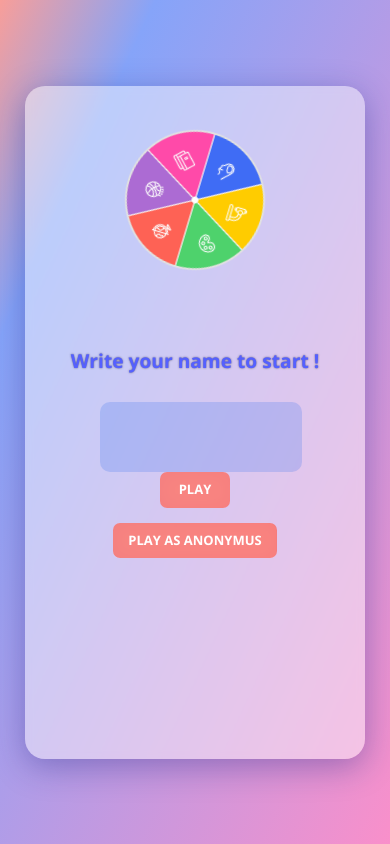
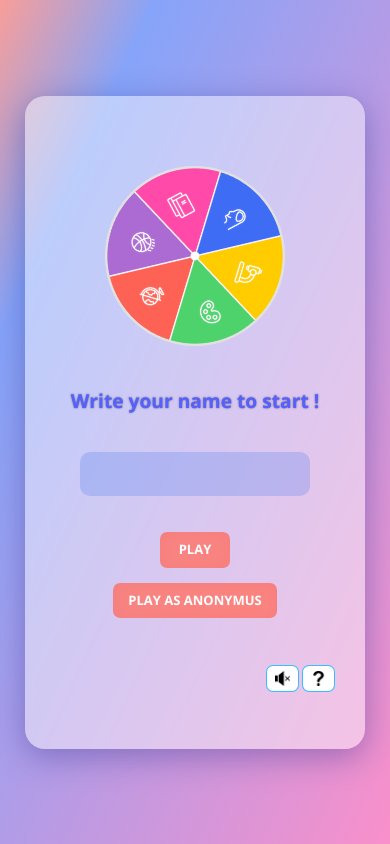
Before and after one commit to masters-of-the-universee/triwow, a React (Create React App) app: page / in a window 390 px wide. Built offline with nearby package versions, Linux system fonts and the light colour scheme; no server answers.

Commit message:
Added buttons and changes on responsiveness

```diff
--- a/src/views/login-page/login-page.js
+++ b/src/views/login-page/login-page.js
@@ -5,6 +5,15 @@ import circlePng from '../../assets/circle.png';
 import { connect } from 'react-redux';
 import { addingNewUsername } from './../../actions/index';
 import Database from '../../firebase/index';
+import audioPng from '../../assets/audio.png';
+import audiooffPng from '../../assets/audiooff.png';
+import qmarkPng from '../../assets/question-mark.png';
+import sound from "../../assets/music.mp3";
+import swal from 'sweetalert';
+
+
+let count = 0;
+let imgs = audiooffPng;
 
 const LoginPage = ({ addingNewUsername }) => {
   const [newName, setNewName] = useState('');
@@ -16,6 +25,22 @@ const LoginPage = ({ addingNewUsername }) => {
   useEffect(() => {
     console.log(newName);
   }, [newName]);
+
+  const playAudio = new Audio(sound);
+
+  const playSound = audioFile => {
+    if (count % 2 === 0) {
+      audioFile.play();
+      document.getElementById("imageID").src = audioPng;
+    }
+    if (count % 2 === 1) {
+      audioFile.pause();
+      audioFile.currentTime = 0;
+      document.getElementById("imageID").src = audiooffPng;
+
+    }
+    count = count + 1
+  }
 
   const onClickHandler = async () => {
     addingNewUsername(newName);
@@ -31,6 +56,11 @@ const LoginPage = ({ addingNewUsername }) => {
           <img src={circlePng} alt="carkifelek" />
         </div>
         <div className="right-section">
+          <div className="music-section">
+            <button className="music-button btnbtn" onClick={() => playSound(playAudio)}>  <img className="audioPhoto" id="imageID" src={imgs} alt="audioPhoto" /></button>
+            <button className="tutorial btnbtn" onClick={() => swal("TUTORIAL", "Oyun şöyle böyle oynanır")}>
+              <img className="tutorialPhoto" src={qmarkPng} alt="qmarkpng" /></button>
+          </div>
           <h3>Write your name to start !</h3>
           <div className="input-area">
             <div className="wrapper">
--- a/src/views/login-page/loginpage.scss
+++ b/src/views/login-page/loginpage.scss
@@ -96,6 +96,53 @@ nav {
 				background-color: rgba(255, 255, 255, 0.199);
 				color: $thirdcolor;
 				transition: 0.3s all ease;
+			}
+		}
+		.music-section{
+			width: 100%;
+			height: 100%;
+      display: flex;
+      align-items: center;
+      justify-content: flex-end;
+			flex-direction: row;
+      margin-bottom: 30px;
+      .btnbtn{
+        background-color: white;
+        text-decoration: none;
+        text-transform: uppercase;
+        text-align: center;
+        transition: 0.3s all ease;
+        border-radius: 7px;
+        font-weight: bold;
+        border: 1px solid rgba(0, 174, 255, 0.788);
+        padding: 5px 8px;
+        display: flex;
+        align-items: center;
+        justify-content: center;
+      }
+			.music-button{
+				&:hover {
+					background-color: rgba(0, 174, 255, 0.377);
+					color: rgb(85, 96, 255);
+					transition: 0.3s all ease;
+				}
+			}
+			.audioPhoto {
+				height: 15px;
+				width: 15px;
+			  }
+			  .tutorial{
+				margin-left: 3px;
+
+				&:hover {
+					background-color: rgba(0, 174, 255, 0.377);
+					color: rgb(85, 96, 255);
+					transition: 0.3s all ease;
+				}
+			}
+			.tutorialPhoto {
+				height: 15px;
+				width: 15px;
 			}
 		}
 	}
@@ -295,9 +342,10 @@ nav {
 			border-radius: 20px;
 			flex-direction: column;
 			padding: 20px;
+      padding-bottom: 0;
 			.left-section {
 				width: 100%;
-				height: 30%;
+				height: auto;
 				display: flex;
 				align-items: center;
 				justify-content: center;
@@ -305,8 +353,9 @@ nav {
 					animation: deneme infinite 10s linear;
 					transition: 3s all ease;
 					cursor: default;
-					width: 140px;
-					height: auto;
+          width: 180px;
+          height: auto;
+          margin-top: 50px;
 				}
 			}
 			.right-section {
@@ -316,27 +365,39 @@ nav {
 				align-items: center;
 				justify-content: center;
 				flex-direction: column;
+        position: relative;
+        .music-section{
+          position: absolute;
+          content: '';
+          bottom: -60px;
+          right: 10px;
+          height: auto;
+        }
 				h3 {
 					margin-bottom: 15px;
 					cursor: default;
 					font-size: 1.2rem;
 				}
 				.input-area {
+          width: 100%;
 					.wrapper {
-						width: auto;
-						padding: 15px 25px;
+						max-width: 200px;
+						// padding: 15px 25px;
+            @include centered();
 						.input-data {
 							height: 40px;
 							position: relative;
 							input {
 								background-color: rgba(63, 118, 235, 0.233);
 								border-radius: 10px;
-								height: 100%;
+								//height: 100%;
 								border: none;
 								outline: none;
 								font-size: 12px;
 								transition: border-bottom 0.3s ease;
 								text-align: center;
+                padding: 15px;
+                width:100%;
 							}
 							label {
 								display: none;
```
